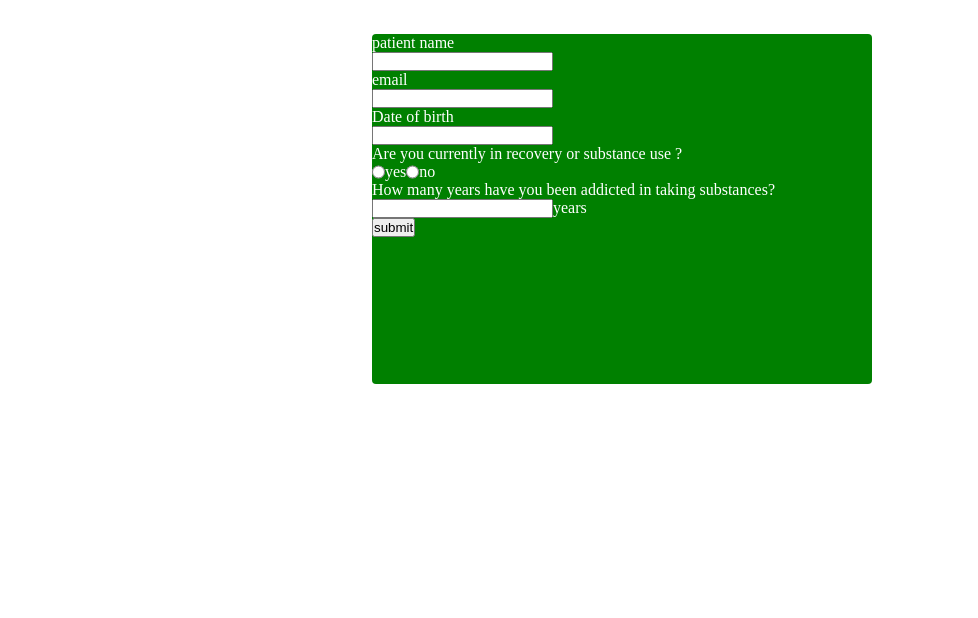
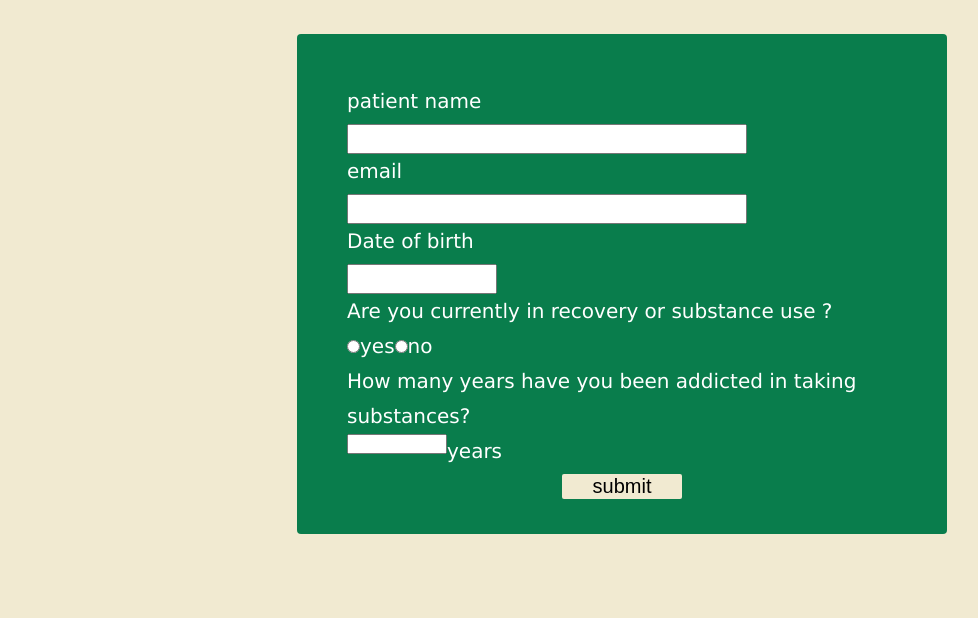
Before and after one commit to harishb2006/BreakTheBottle, a plain HTML site: page frompage.html in a window 1280 px wide. Shown: the part 182-800 px from the top of the page, without its empty margins (18-996 px from the left). Drawn offline with Linux system fonts and the light colour scheme.

Commit message:
third commit

```diff
--- a/frompage.html
+++ b/frompage.html
@@ -11,13 +11,13 @@
     <h1>REQUEST AN <br> APPOINMENT</h1>
     <div id="form">
         <p>patient name</p>
-        <input type="text">
+        <input class="patient" type="text">
         <p>email</p>
 
-        <input type="email" name="email" id="email">
+        <input type="email" name="email" class="patient" >
         <p>Date of birth</p>
 
-         <input type="number">
+         <input type="number" id="dob">
          <p> Are you currently in recovery or substance use ? </p>
 
          <div id="radio">
@@ -30,11 +30,12 @@
 
          <p>How many years have you been addicted in taking substances? </p>
          <div id="align">
-         <input type="number">
+         <input type="number" id="y">
          <p>years</p>
          </div>
-
+         <div id="button">
          <button>submit</button>
+         </div>
 
 
 
--- a/style.css
+++ b/style.css
@@ -2,11 +2,10 @@
     margin: 0;
     padding:0;
     box-sizing: border-box;
-    /* display: flex; */
 
-
-
-
+}
+body{
+    background-color: #F1EAD1;
 }
 h1{
     font-weight: 530;
@@ -17,13 +16,18 @@ h1{
 }
 
 #form{
-    height: 350px ;
-    width: 500px;
-    background-color: green;
+    height: 500px ;
+    width: 650px;
+    background-color: #097D4C;
     color: white;
     margin: auto;
     margin-top: 50px;
     border-radius: 4px;
+    padding: 50px;
+    font-size: 20px;
+    font-family: Verdana, Geneva, Tahoma, sans-serif    ;
+    line-height: 35px;
+
 
 }
 #radio{
@@ -32,3 +36,31 @@ h1{
 #align{
     display: flex;
 }
+.patient{
+    height: 30px ;
+    width: 400px;
+}
+#dob{
+    height: 30px;
+    width: 150px;
+}
+#y{
+    height: 20px;
+    width: 100px;
+
+}
+
+button{
+    background-color: #F1EAD1;
+    color: black;
+    height: 25px;
+    width: 120px;
+    font-size: 20px;
+    border: 0px;
+    border-radius: 2px;
+}
+#button{
+
+
+    text-align: center;
+}
```
